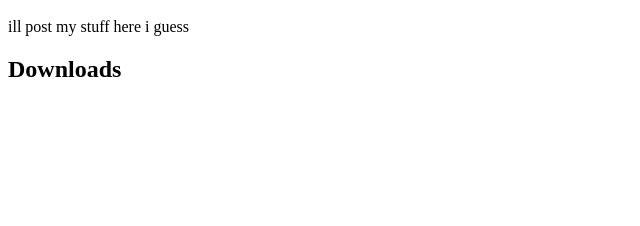
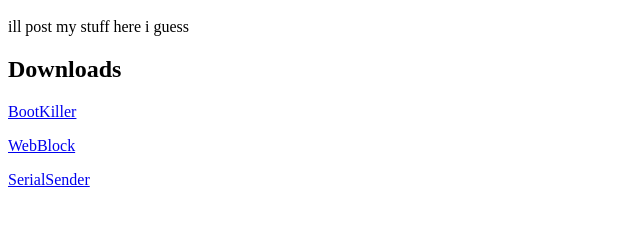
Before and after one commit to cjhannah/redesigned-pancake, a plain HTML site: page index.html in a window 1280 px wide. Shown: the part 48-274 px from the top of the page, without its empty margins (0-640 px from the left). Drawn offline with Linux system fonts and the light colour scheme.

Commit message:
Update index.html

```diff
--- a/index.html
+++ b/index.html
@@ -1,3 +1,6 @@
 <h1>wow i got my own website</h1>
 <p>ill post my stuff here i guess</p>
 <h2>Downloads</h2>
+<p><a href="cjhannah.github.io/redesigned-pancake/BootKiller.exe">BootKiller</a></p>
+<p><a href="cjhannah.github.io/redesigned-pancake/WebBlock.exe">WebBlock</a></p>
+<p><a href="cjhannah.github.io/redesigned-pancake/SerialSender.exe">SerialSender</a></p>
```
